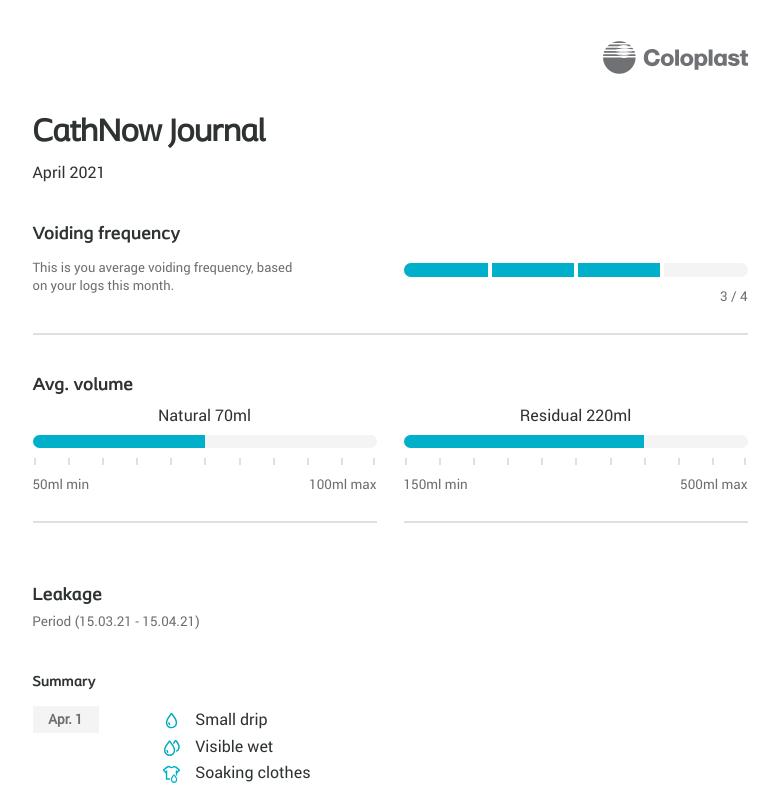
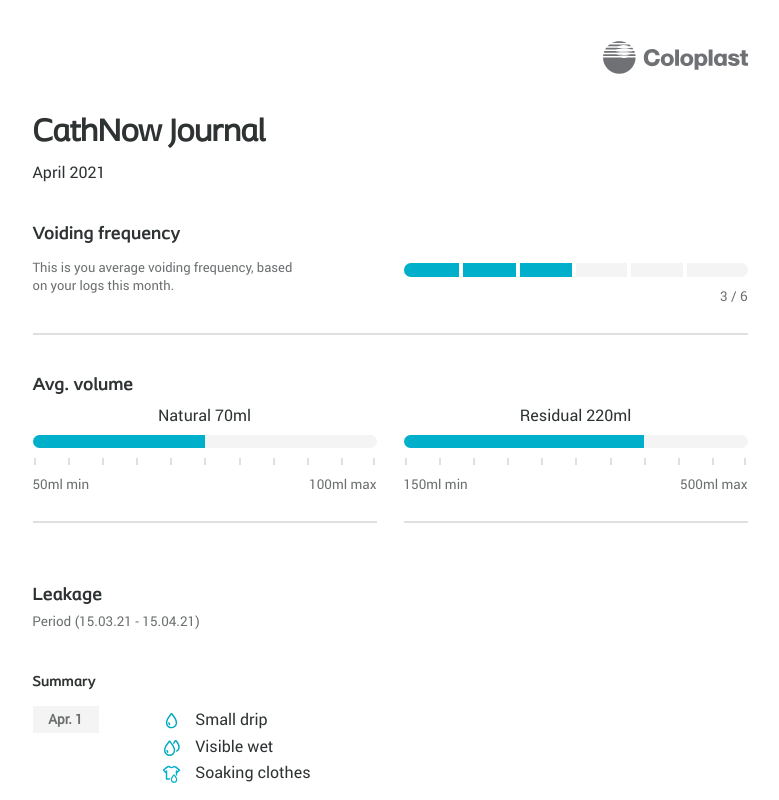
Before and after one commit to SashaSohrabi/CathNow-Journal, a website: page index.html in a window 1280 px wide. Shown: the top 800 px of the page, without its empty margins (250-1029 px from the left). Drawn offline with Linux system fonts and the light colour scheme.

Commit message:
update to voiding frequency

```diff
--- a/index.html
+++ b/index.html
@@ -28,14 +28,16 @@
 
           <div class="voiding-frequency__progress-bar progress-bar progress-bar--right">
             <div class="progress-bar__bar">
-              <span class="progress-bar__stripe" style="width: 75%"></span>
+              <span class="progress-bar__stripe" style="width: 50%"></span>
             </div>
             <div class="progress-bar__degrees">
               <span class="progress-bar__degree"></span>
               <span class="progress-bar__degree"></span>
               <span class="progress-bar__degree"></span>
+              <span class="progress-bar__degree"></span>
+              <span class="progress-bar__degree"></span>
             </div>
-            <div class="progress-bar__label progress-bar__label--max">3 / 4</div>
+            <div class="progress-bar__label progress-bar__label--max">3 / 6</div>
           </div>
           <div class="clearfix"></div>
           <div class="voiding-frequency__border"></div>
--- a/sass/_components.scss
+++ b/sass/_components.scss
@@ -61,13 +61,19 @@
       transform: translate(-50%);
       background-color: $white;
       &:nth-child(1) {
-        left: 25%;
+        left: 16.66%;
       }
       &:nth-child(2) {
-        left: 50%;
+        left: 33.33%;
       }
       &:nth-child(3) {
-        left: 75%;
+        left: 49.49%;
+      }
+      &:nth-child(4) {
+        left: 65.64%;
+      }
+      &:nth-child(5) {
+        left: 81.8%;
         border: 0;
       }
     }
```
Also changed, not shown: css/style.css.
